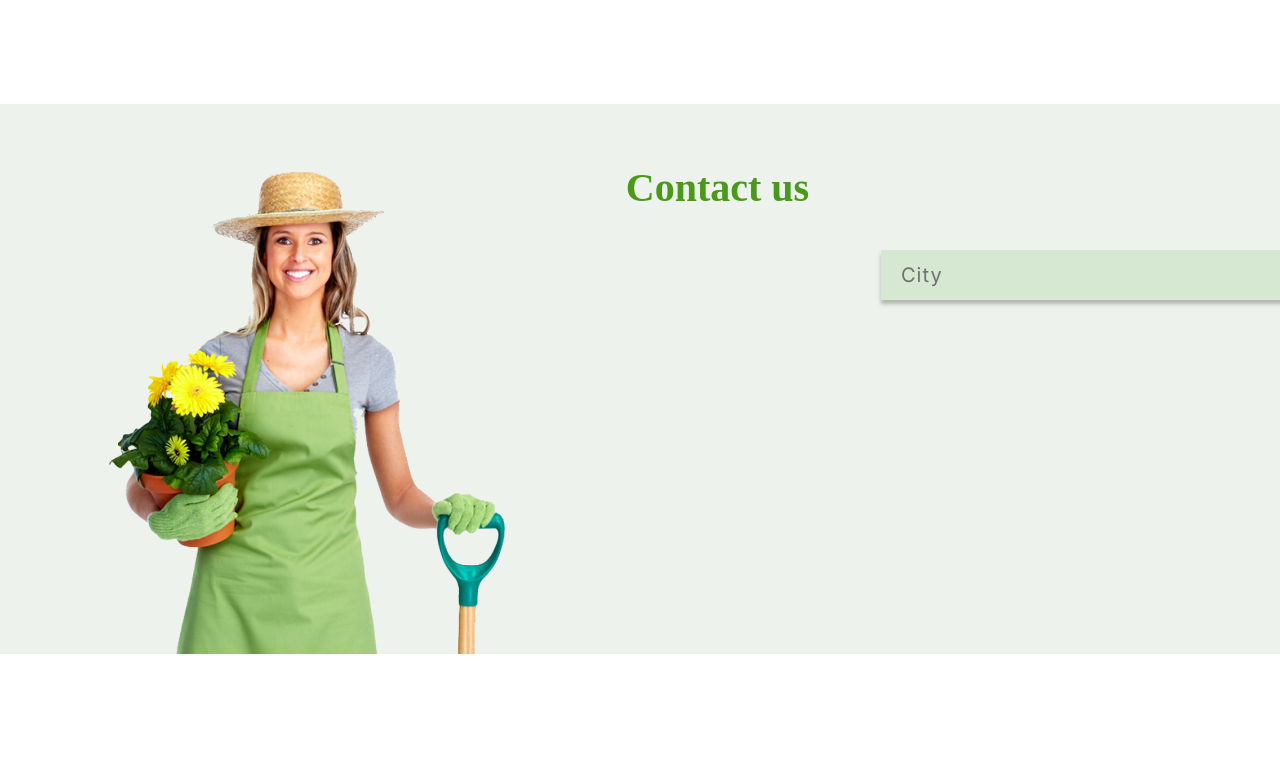
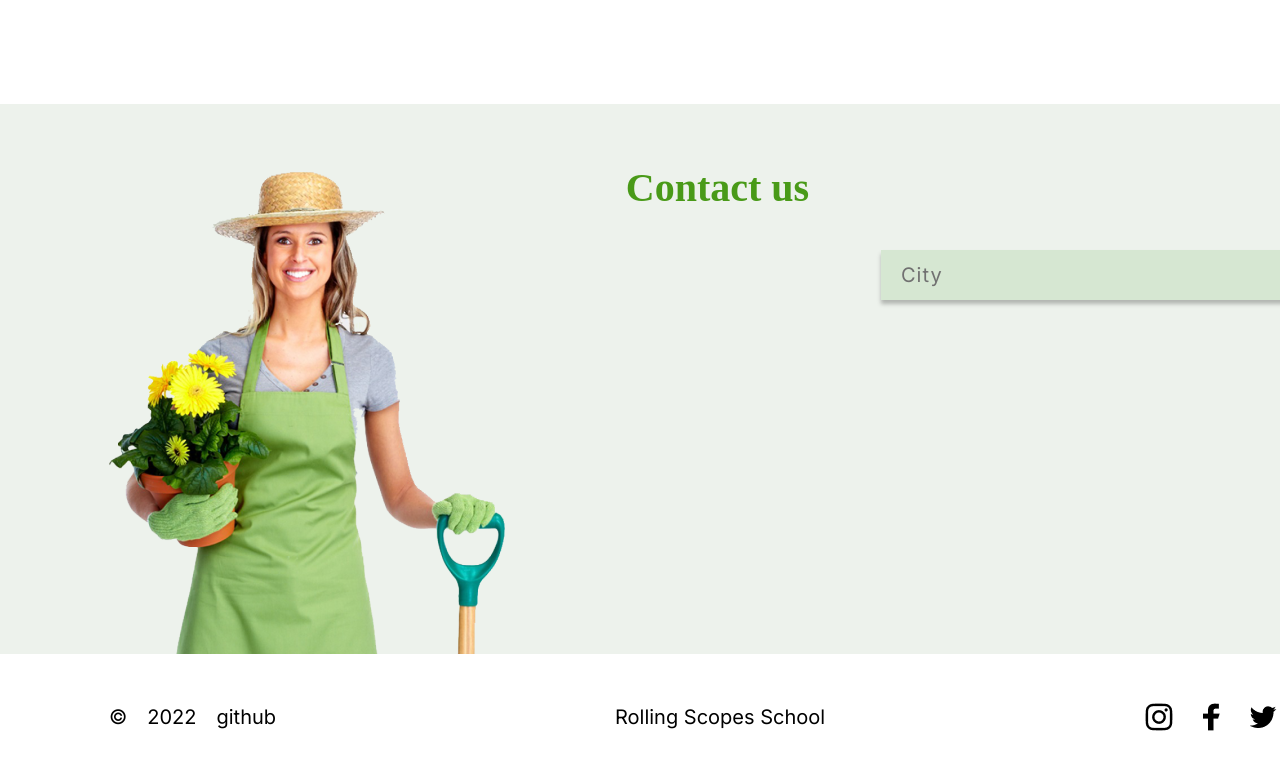
Before and after one commit to lickoneyou/Plants, a plain HTML site: page index.html in a window 1280 px wide. Shown: the part 3075-3848 px from the top of the page. Before the commit the page ends 3729 px from the top, so only its background shows below. Drawn offline with Linux system fonts and the light colour scheme; a web font is replaced by a local one.

Commit message:
completed footer

```diff
--- a/index.html
+++ b/index.html
@@ -136,6 +136,20 @@
             </div>
         </section>
     </main>
+    <footer>
+        <div class="GHWrapper">
+            <p>©</p>
+            <p>2022</p>
+            <p>github</p>
+        </div>
+        <p>Rolling Scopes School</p>
+        <div class="socialWrapper">
+            <a href=""><img src="./assets/social/inst 1.png" alt="inst"></a>
+            <a href=""><img src="./assets/social/fb 1.png" alt="fb"></a>
+            <a href=""><img src="./assets/social/tw 1.png" alt="tw"></a>
+            <a href=""><img src="./assets/social/pinterest 1.png" alt="pinterest"></a>
+        </div>
+    </footer>
     <script src="./script.js"></script>
 </body>
 
--- a/style.css
+++ b/style.css
@@ -336,3 +336,48 @@ nav > ul > li:last-child {
   font-size: 20px;
   letter-spacing: 1px;
 }
+
+/* footer */
+
+footer {
+  display: flex;
+  justify-content: space-between;
+  align-items: center;
+  padding: 47px 109px 40px 109px;
+}
+
+.GHWrapper {
+  display: flex;
+  margin-right: 21px;
+}
+
+.GHWrapper > p {
+  display: flex;
+  margin-right: 20px;
+}
+
+.GHWrapper > p:last-child {
+  margin-right: 0;
+}
+
+footer p {
+  color: #000;
+  font-size: 20px;
+  font-weight: 400;
+}
+
+.socialWrapper > a {
+  margin-right: 16px;
+}
+
+.socialWrapper > a > img {
+  transition: all 500ms ease;
+}
+
+.socialWrapper > a > img:hover {
+  transform: scale(1.3);
+}
+
+.socialWrapper > a:last-child {
+  margin-right: 0;
+}
```
